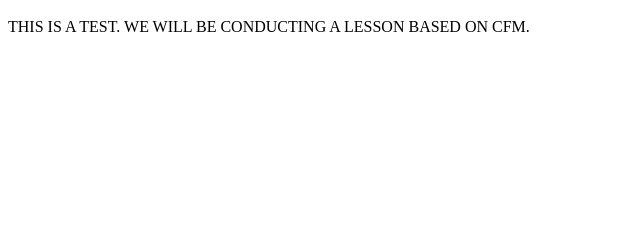
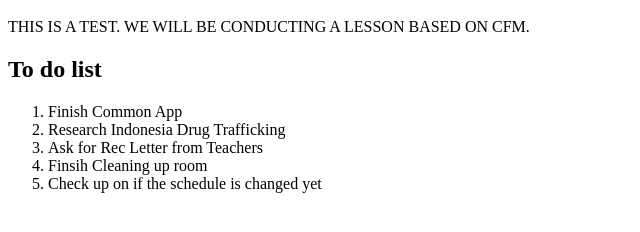
Before and after one commit to JiaxinLiin/2023-24_seniorWebdesign.github.io, a plain HTML site: page index.html in a window 1280 px wide. Shown: the part 48-280 px from the top of the page, without its empty margins (0-640 px from the left). Drawn offline with Linux system fonts and the light colour scheme.

Commit message:
Update(2) index.html
added to do list

```diff
--- a/index.html
+++ b/index.html
@@ -14,5 +14,13 @@
   <h1>HELLO WORLD</h1>
   <p>THIS IS A TEST. WE WILL BE CONDUCTING A LESSON BASED ON CFM.</p>
 
+  <h2>To do list</h2>
+  <ol>
+    <li>Finish Common App</li>
+    <li>Research Indonesia Drug Trafficking</li>
+    <li>Ask for Rec Letter from Teachers</li>
+    <li>Finsih Cleaning up room</li>
+    <li>Check up on if the schedule is changed yet</li>
+  </ol>
 </body>
 </html>
```
